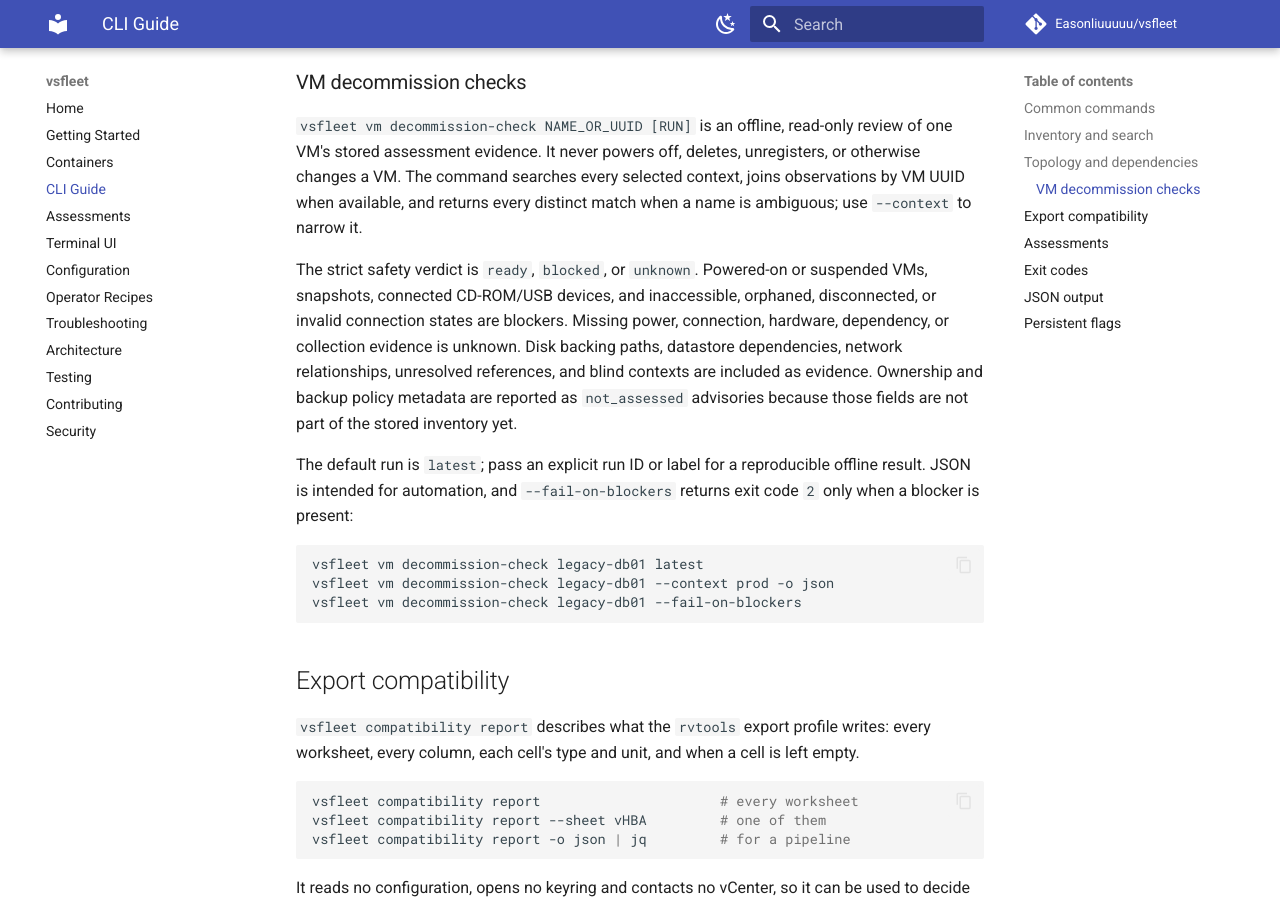
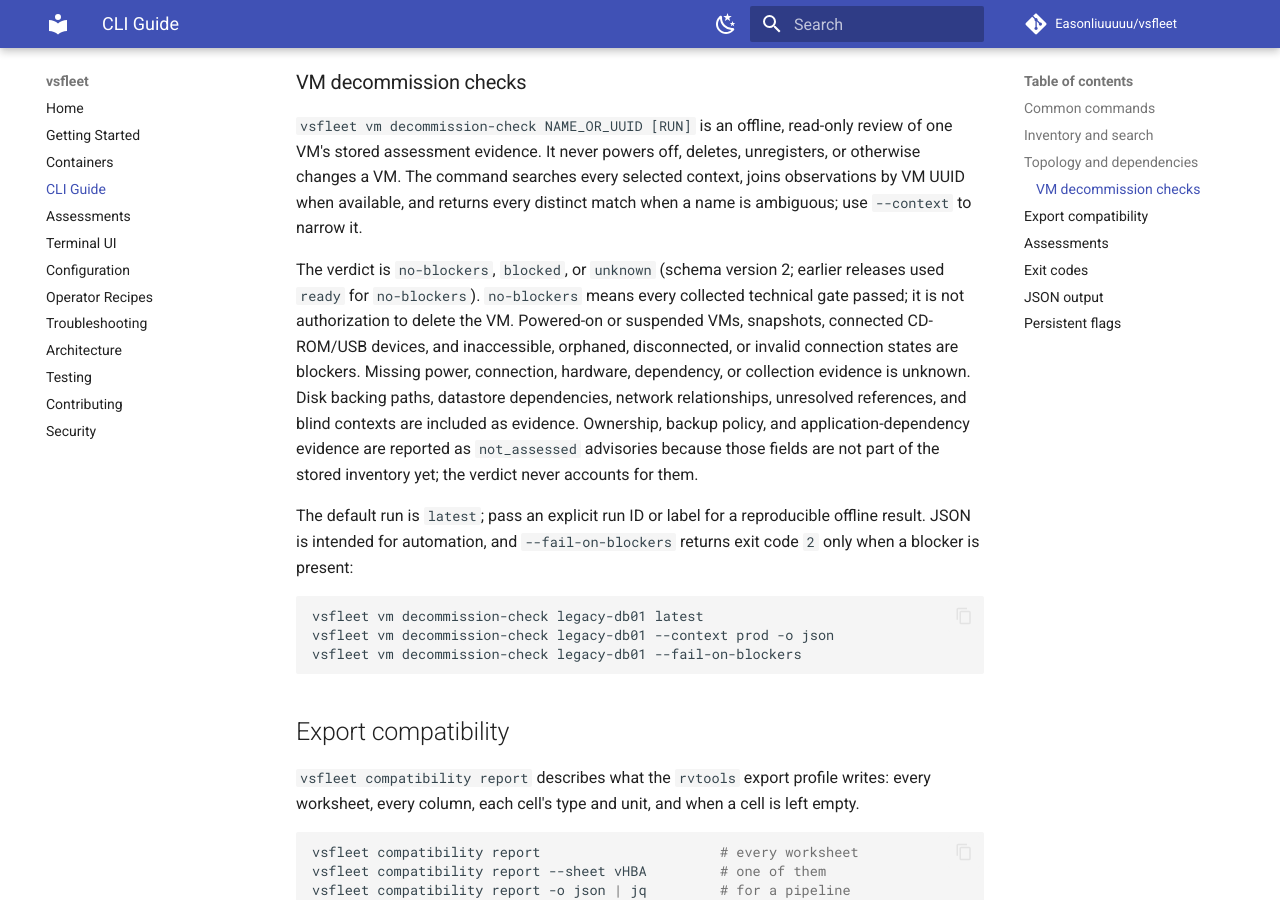
Before and after one commit to Easonliuuuuu/vsfleet, an MkDocs documentation site: the page built from docs/commands.md, in a window 1280 px wide and 900 px high, scrolled down 2970 px. Built offline with MkDocs 1.6.1 and Material for MkDocs 9.7.7, drawn with Linux system fonts in a browser that asks for light colours; comment, search, counter and statistics services are not loaded.

Commit message:
fix(decommission): rename clean verdict so it never reads as delete authorization
Changes:
- check.go: rename verdict `ready` -> `no-blockers` (VerdictReady -> VerdictNoBlockers)
- check.go: bump the decommission report SchemaVersion 1 -> 2 for JSON consumers
- check.go: add an `application-dependencies` not_assessed advisory beside the
  existing ownership and backup-policy advisories
- cli/decommission.go: always print an explicit non-authorization caveat
- check_test.go: assert all three advisories plus the stamped schema version;
  rename the test to TestEvaluateNoBlockersAndMetadataAdvisories
- docs/commands.md, docs/assessments.md: update verdict wording, note the
  former `ready` name
- CHANGELOG.md: add the Bug Fixes entry

Root cause: a VM that cleared every technical gate returned verdict `ready`
even though ownership and backup-policy evidence is never collected by any
assessment, so `ready` read as authorization to decommission the VM — a
conclusion the review has no basis to grant (#98).

Testing: go build ./..., go vet ./internal/decommission ./internal/cli, and
full go test ./... passed.

Refs #98

```diff
--- a/docs/commands.md
+++ b/docs/commands.md
@@ -101,14 +101,17 @@ unregisters, or otherwise changes a VM. The command searches every selected
 context, joins observations by VM UUID when available, and returns every
 distinct match when a name is ambiguous; use `--context` to narrow it.
 
-The strict safety verdict is `ready`, `blocked`, or `unknown`. Powered-on or
+The verdict is `no-blockers`, `blocked`, or `unknown` (schema version 2; earlier
+releases used `ready` for `no-blockers`). `no-blockers` means every collected
+technical gate passed; it is not authorization to delete the VM. Powered-on or
 suspended VMs, snapshots, connected CD-ROM/USB devices, and inaccessible,
 orphaned, disconnected, or invalid connection states are blockers. Missing
 power, connection, hardware, dependency, or collection evidence is unknown.
 Disk backing paths, datastore dependencies, network relationships, unresolved
-references, and blind contexts are included as evidence. Ownership and backup
-policy metadata are reported as `not_assessed` advisories because those fields
-are not part of the stored inventory yet.
+references, and blind contexts are included as evidence. Ownership, backup
+policy, and application-dependency evidence are reported as `not_assessed`
+advisories because those fields are not part of the stored inventory yet; the
+verdict never accounts for them.
 
 The default run is `latest`; pass an explicit run ID or label for a reproducible
 offline result. JSON is intended for automation, and `--fail-on-blockers`
```
Also changed, not shown: CHANGELOG.md (+1 -0 lines), docs/assessments.md (+7 -4 lines), 3 other files.
